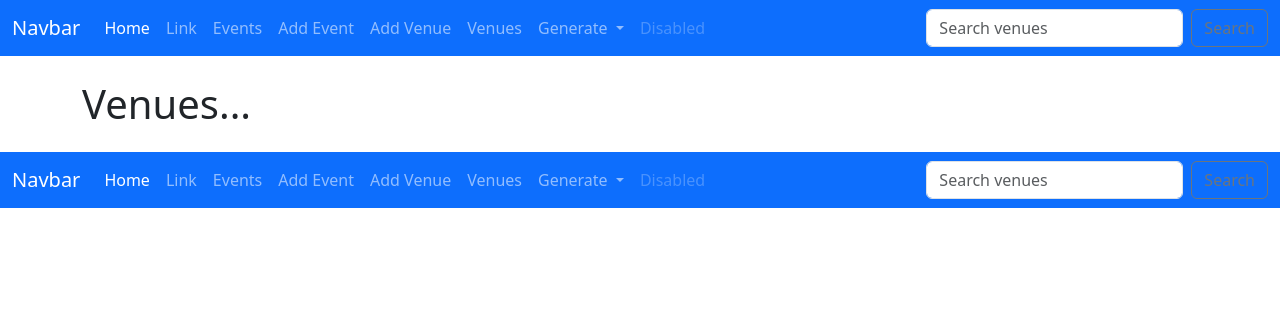
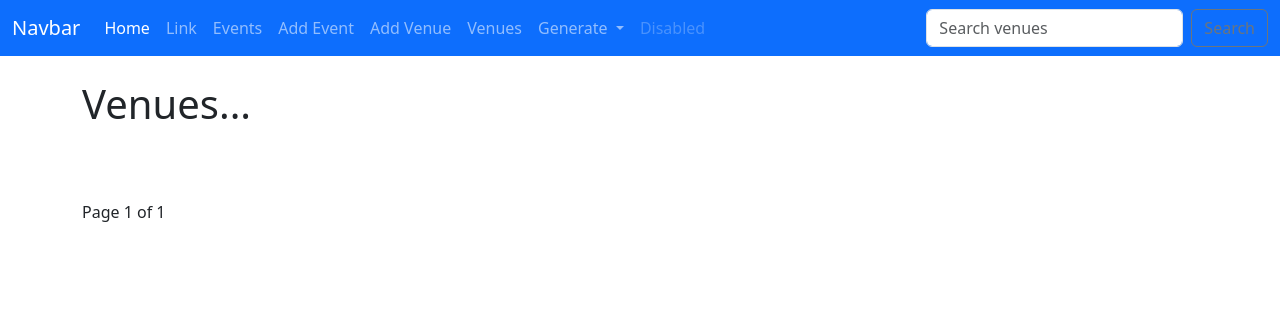
Before and after one commit to jfeldman777/club, a Django app: page /list_venues in a window 1280 px wide. Shown: the top 316 px of the page. Run offline with Django 4.2, Linux system fonts and the light colour scheme; data that the repository does not hold is empty.

Commit message:
lesson 18 end

```diff
--- a/events/templates/events/base.html
+++ b/events/templates/events/base.html
@@ -13,7 +13,7 @@
     {% block content %}
     {% endblock %}
 </div>
-    {% include 'events/navbar.html' %}
+
     <script src="https://cdn.jsdelivr.net/npm/bootstrap@5.3.0-alpha1/dist/js/bootstrap.bundle.min.js" integrity="sha384-w76AqPfDkMBDXo30jS1Sgez6pr3x5MlQ1ZAGC+nuZB+EYdgRZgiwxhTBTkF7CXvN" crossorigin="anonymous"></script>
   </body>
 </html>
--- a/events/templates/events/venue_list.html
+++ b/events/templates/events/venue_list.html
@@ -4,7 +4,7 @@
 
 <h1>Venues...</h1>
 <table class="table table-striped" >
-{% for venue in venue_list %}
+{% for venue in venues %}
 <tr><td>
 <a href="{% url 'show-venue'  venue.id %}">{{venue}}</a></td>
 <td><a href="{% url 'update-venue' venue.id %}"
@@ -17,4 +17,17 @@
 </tr>
 {% endfor %}
 </table>
+<br/><br/>
+
+{% if venues.has_previous %}
+<a href="?page=1"> &laquo First </a>
+<a href="?page={{ venues.previous_page_number }}">Previous</a>
+{% endif %}
+Page {{ venues.number }} of {{ venues.paginator.num_pages}}
+
+{% if venues.has_next %}
+<a href="?page={{ venues.next_page_number }}">Next</a>
+<a href="?page={{  venues.paginator.num_pages}}">Last  &raquo </a>
+
+{% endif %}
 {% endblock %}
--- a/events/views.py
+++ b/events/views.py
@@ -13,6 +13,8 @@ import io
 from reportlab.pdfgen import canvas
 from reportlab.lib.units import inch
 from reportlab.lib.pagesizes import letter
+
+from django.core.paginator import Paginator
 
 def venue_csv(request):
     venues = Venue.objects.all()
@@ -53,7 +55,6 @@ def venue_pdf(request):
 
     return FileResponse(buf,as_attachment=True,filename="venue.pdf")
 
-
 def venue_text(request):
     venues = Venue.objects.all()
     response = HttpResponse(content_type='text/plain')
@@ -70,9 +71,16 @@ def show_venue(request, venue_id):
     {'venue':venue})
 
 def list_venues(request):
-        venue_list = Venue.objects.all().order_by('?')
+        #venue_list = Venue.objects.all()
+        #venue_list = Venue.objects.all().order_by('?')
+
+        p = Paginator(Venue.objects.all(), 3,)
+        page = request.GET.get('page')
+        venues = p.get_page(page)
+
         return render(request, 'events/venue_list.html',
-        {"venue_list":venue_list})
+        {
+        "venues":venues})
 
 def search_venues(request):
     if request.method == "POST":
```
